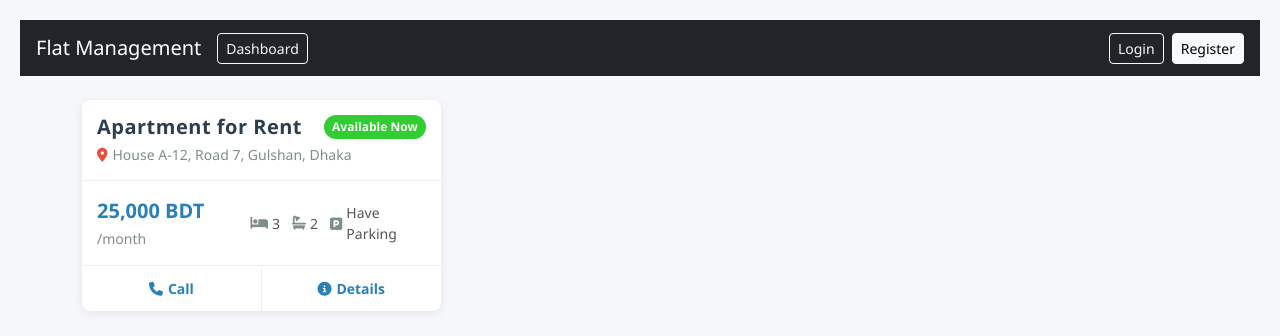
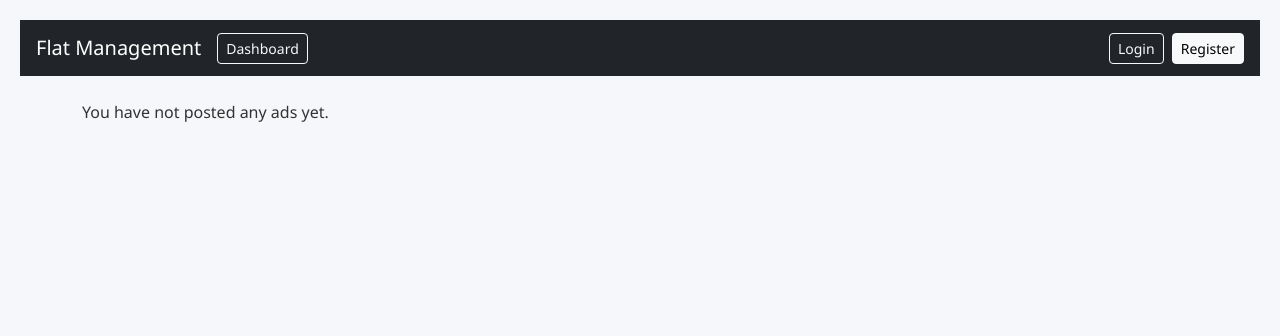
Before and after one commit to AKJilani/Ad_Posting_Application, a Flask app: page / in a window 1280 px wide. Shown: the top 336 px of the page. Run offline with Flask 3, Linux system fonts and the light colour scheme; data comes from the database, SQL or seed files in the repository; data that the repository does not hold is empty.

Commit message:
working on

```diff
--- a/routes/post_routes.py
+++ b/routes/post_routes.py
@@ -12,6 +12,7 @@ def dashboard():
     cursor = conn.cursor()
     cursor.execute("SELECT * FROM ad_apartment WHERE user_id=? ORDER BY Post_Date DESC", (session['user_id'],))
     ads = cursor.fetchall()
+    print(ads)  # Debugging line to check the fetched ads
     conn.close()
 
     return render_template('dashboard.html', ads=ads)
--- a/templates/base.html
+++ b/templates/base.html
@@ -12,7 +12,7 @@
 <body>
     <nav class="navbar navbar-expand-lg navbar-dark bg-dark px-3">
         <a class="navbar-brand" href="/">Flat Management</a>
-        <a href="/" class="btn btn-outline-light btn-sm">Dashboard</a>
+        <a href="/dashboard" class="btn btn-outline-light btn-sm">Dashboard</a>
         <div class="ms-auto">
             {% if session.get('username') %}
                 <span class="text-white me-2">Hi, {{ session.username }}</span>
--- a/templates/home.html
+++ b/templates/home.html
@@ -10,20 +10,22 @@ Apartments for Rent
 {% endblock %}
 
 {% block content %}
+{% if ads %}
 <div class="listings-container">
     <!-- Apartment Card 1 -->
+    {% for ad in ads %}
     <div class="apartment-card">
         <div class="card-header">
             <span class="availability-badge">Available Now</span>
             <h2 class="card-title" style="margin-bottom: 5px;">Apartment for Rent</h2>
             <div class="full-address">
-                <i class="fas fa-map-marker-alt"></i> House A-12, Road 7, Gulshan, Dhaka
+                <i class="fas fa-map-marker-alt"></i>{{ ad.Address }}
             </div>
         </div>
 
         <div class="card-highlights">
             <div class="card-price">
-                <span class="price-amount">25,000 BDT</span>
+                <span class="price-amount">{{ ad.Rent_Per_Month }}</span>
                 <span class="price-period">/month</span>
             </div>
 
@@ -71,13 +73,18 @@ Apartments for Rent
 
             <div class="full-description">
                 <h5>Description</h5>
-                <p>This beautiful apartment is located in the prestigious Gulshan area. It features modern amenities, spacious rooms, and is ideal for families looking for comfort and security.</p>
+                <p>This beautiful apartment is located in the prestigious Gulshan area. It features modern amenities,
+                    spacious rooms, and is ideal for families looking for comfort and security.</p>
             </div>
 
         </div>
     </div>
-
+    {% endfor %}
 </div>
+{% else %}
+<p>You have not posted any ads yet.</p>
+{% endif %}
+{% endblock %}
 
 {% block js %}
 <script>
@@ -93,4 +100,3 @@ function toggleDetails(button) {
     }
 </script>
 {% endblock %}
-{% endblock %}
```
Also changed, not shown: templates/dashboard.html (+10 -2 lines). Lines whose indentation alone changed are shown as unchanged.
